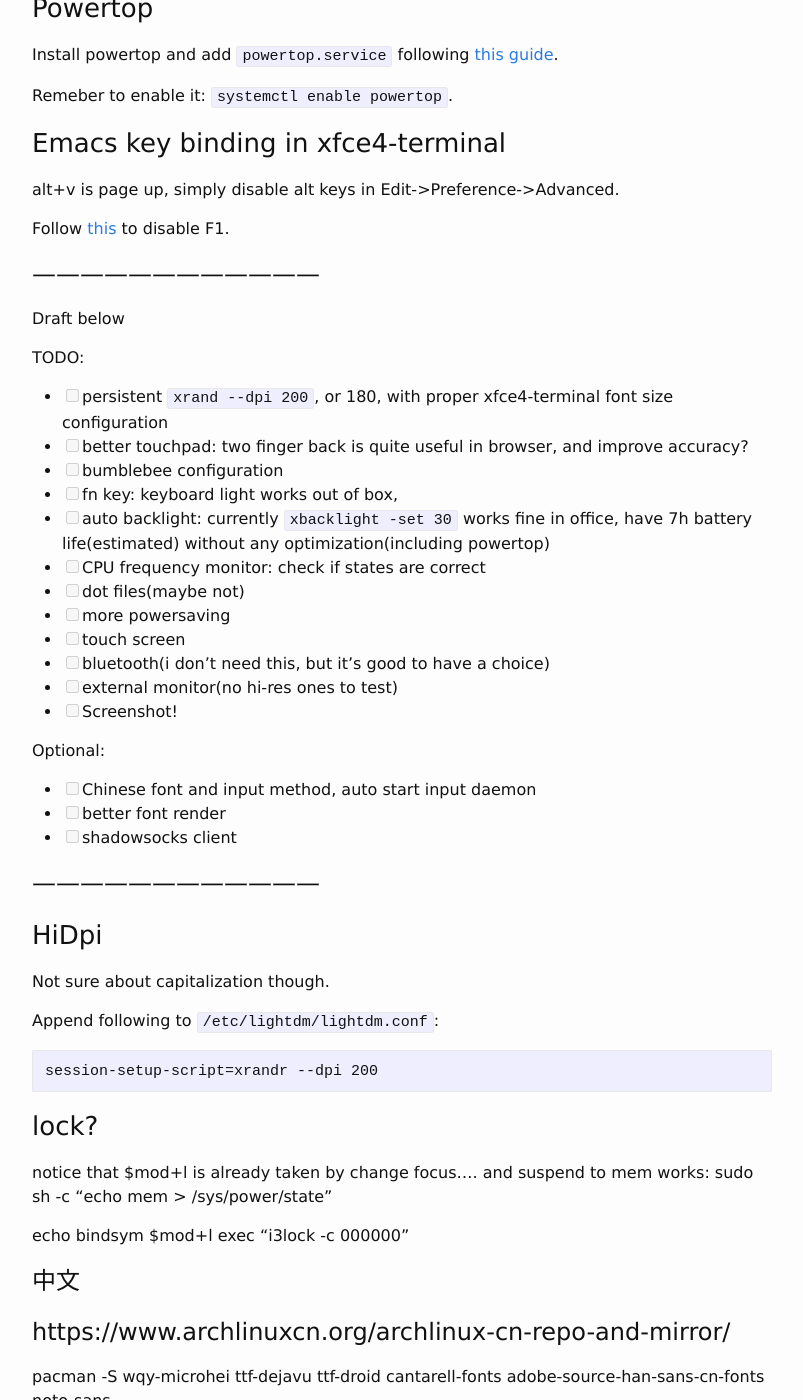
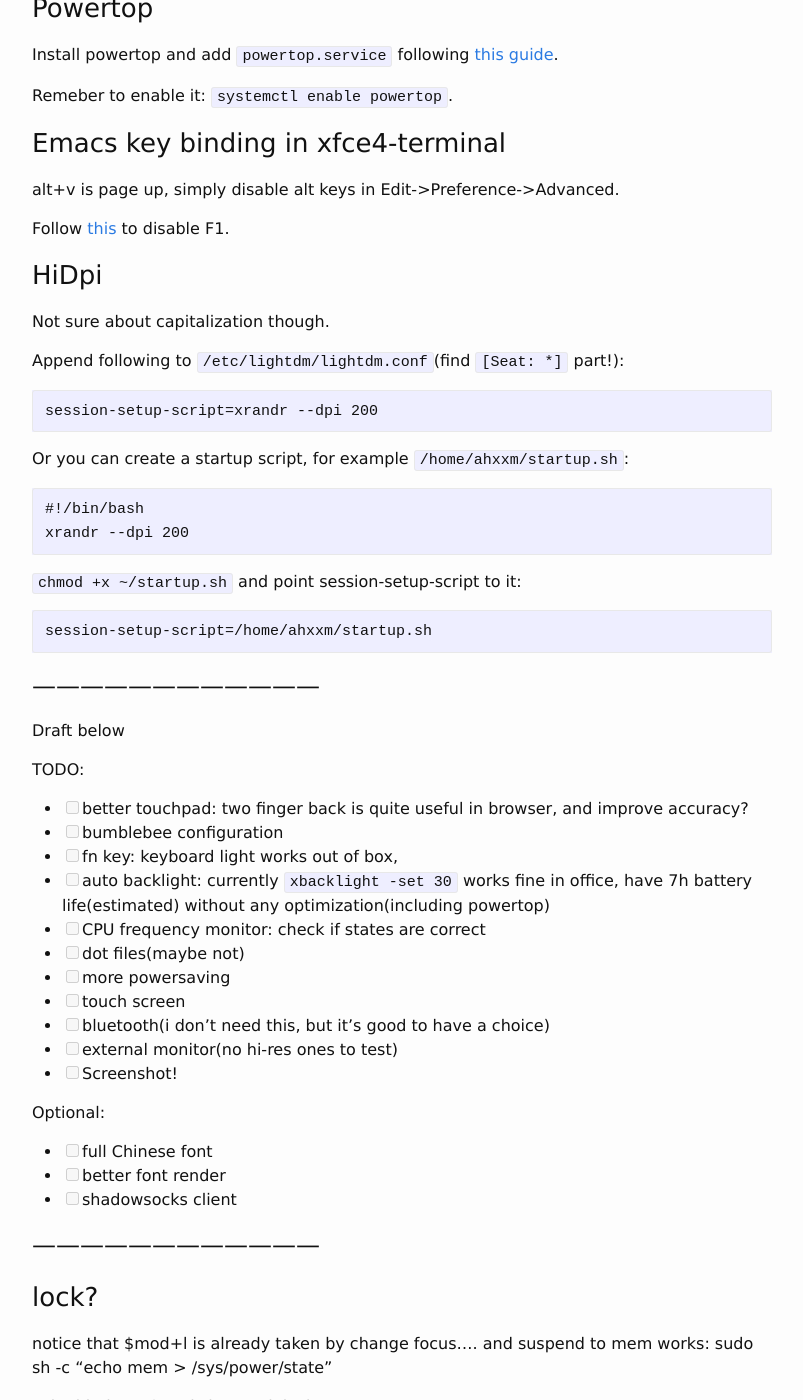
Before and after one commit to ahxxm/ahxxm.github.io, a Jekyll site: the page built from _posts/2016-04-19-arch-xps-9550.md, in a window 1280 px wide and 1400 px high, scrolled down 6725 px. Shown: the whole window, without its empty margins (238-1041 px from the left). Built offline with Jekyll 4.4.1, drawn with Linux system fonts in a browser that asks for light colours; some of the changed text lies outside the part shown.

Commit message:
startup script

```diff
--- a/_posts/2016-04-19-arch-xps-9550.md
+++ b/_posts/2016-04-19-arch-xps-9550.md
@@ -288,7 +288,22 @@ alt+v is page up, simply disable alt keys in Edit->Preference->Advanced.
 
 Follow [this](https://blechtog.wordpress.com/2014/10/25/xfce4-terminal-how-to-disable-f1-as-shortcut-for-the-terminals-help/) to disable F1.
 
+### HiDpi
 
+Not sure about capitalization though.
+
+Append following to `/etc/lightdm/lightdm.conf`(find `[Seat: *]` part!):
+
+    session-setup-script=xrandr --dpi 200
+
+Or you can create a startup script, for example `/home/ahxxm/startup.sh`:
+
+    #!/bin/bash
+    xrandr --dpi 200
+
+`chmod +x ~/startup.sh` and point session-setup-script to it:
+
+    session-setup-script=/home/ahxxm/startup.sh
 
 # ------------------------------------
 
@@ -296,7 +311,6 @@ Draft below
 
 TODO:
 
-- [ ] persistent `xrand --dpi 200`, or 180, with proper xfce4-terminal font size configuration
 - [ ] better touchpad: two finger back is quite useful in browser, and improve accuracy?
 - [ ] bumblebee configuration
 - [ ] fn key: keyboard light works out of box,
@@ -312,21 +326,12 @@ optimization(including powertop)
 
 Optional:
 
-- [ ] Chinese font and input method, auto start input daemon
+- [ ] full Chinese font
 - [ ] better font render
 - [ ] shadowsocks client
 
 
 # ------------------------------------
-
-
-### HiDpi
-
-Not sure about capitalization though.
-
-Append following to `/etc/lightdm/lightdm.conf`:
-
-    session-setup-script=xrandr --dpi 200
 
 ### lock?
 
@@ -344,6 +349,9 @@ pacman -S wqy-microhei ttf-dejavu ttf-droid cantarell-fonts adobe-source-han-san
 candidates are in correct position in terminal, but not chrome..
 https://github.com/ahxxm/rime_config
 
+Append this to `~/startup.sh` to make it auto load:
+
+    ibus-daemon -drx
 
 
 # Bumblebee(optional), TODO: dkms-bbswitch?
```
